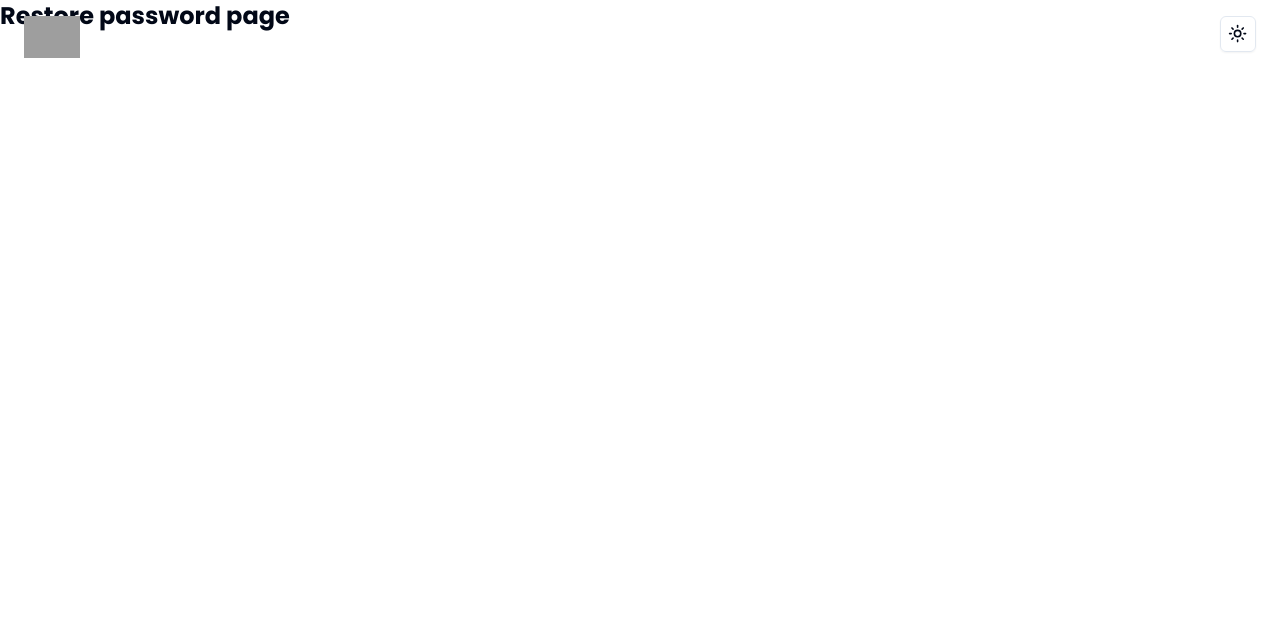
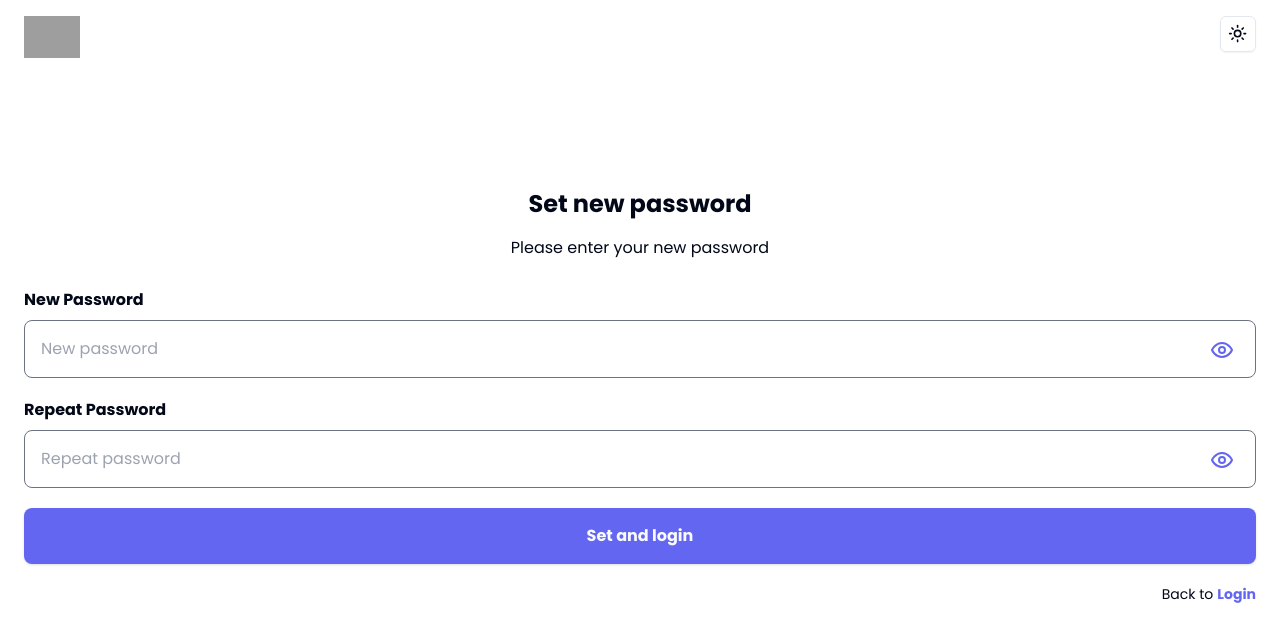
Before and after one commit to capricornus44/medicare, a Next.js app: page /restore-password in a window 1280 px wide. Shown: the top 642 px of the page. Built offline with nearby package versions, Linux system fonts and the light colour scheme; grey boxes are pictures that could not be loaded.

Commit message:
add ui of restore password page with 3 forms

```diff
--- a/app/(auth)/restore-password/page.tsx
+++ b/app/(auth)/restore-password/page.tsx
@@ -1,9 +1,23 @@
+'use client'
+import { useSearchParams } from 'next/navigation'
+
+import NewPasswordForm from '@/components/new-password-form'
+import RestorePasswordForm from '@/components/restore-password-form'
+import SendOtpForm from '@/components/send-otp-form'
+
 export default function RestorePassword() {
+	const searchParams = useSearchParams()
+	const step = searchParams.get('step')
+
 	return (
-		<main>
-			<section>
-				<h1 className='text-2xl font-bold'>Restore password page</h1>
-			</section>
-		</main>
+		<section className='container flex h-full flex-col justify-center'>
+			{step === '1' ? (
+				<RestorePasswordForm />
+			) : step === '2' ? (
+				<SendOtpForm />
+			) : (
+				<NewPasswordForm />
+			)}
+		</section>
 	)
 }
--- a/components/login-form.tsx
+++ b/components/login-form.tsx
@@ -44,7 +44,7 @@ const LoginForm = () => {
 	}
 
 	return (
-		<form onSubmit={handleSubmit(onSubmit)}>
+		<form onSubmit={handleSubmit(onSubmit)} className='grid'>
 			<div className='mb-2 grid gap-4'>
 				<FormInput
 					type='email'
@@ -63,8 +63,8 @@ const LoginForm = () => {
 			</div>
 
 			<Link
-				href='/restore-password'
-				className='mb-4 flex justify-end text-sm text-indigo-500'
+				href='/restore-password?step=1'
+				className='mb-4 justify-self-end text-sm text-indigo-500'
 			>
 				Forgot your password?
 			</Link>
--- /dev/null
+++ b/components/new-password-form.tsx
@@ -0,0 +1,71 @@
+import { zodResolver } from '@hookform/resolvers/zod'
+import Link from 'next/link'
+import { useRouter } from 'next/navigation'
+import { SubmitHandler, useForm } from 'react-hook-form'
+
+import {
+	restorePasswordStep3Data,
+	restorePasswordStep3Schema
+} from '@/lib/validation/restore-password-schema'
+
+import FormInput from './shared/form-input'
+import { Button } from './ui/button'
+
+const NewPasswordForm = () => {
+	const { push } = useRouter()
+	const {
+		register,
+		handleSubmit,
+		formState: { errors, isSubmitting }
+	} = useForm<restorePasswordStep3Data>({
+		resolver: zodResolver(restorePasswordStep3Schema)
+	})
+
+	const onSubmit: SubmitHandler<restorePasswordStep3Data> = async data => {
+		console.log('data ==>', data)
+		push('/login')
+	}
+
+	return (
+		<form onSubmit={handleSubmit(onSubmit)} className='grid'>
+			<h1 className='mb-4 text-pretty text-center text-2xl font-bold'>
+				Set new password
+			</h1>
+			<p className='mb-7 text-balance text-center text-base font-medium'>
+				Please enter your new password
+			</p>
+
+			<div className='mb-4 grid gap-4'>
+				<FormInput
+					type='password'
+					label='new password'
+					register={register('password')}
+					error={errors.password?.message}
+					placeholder='New password'
+				/>
+				<FormInput
+					type='password'
+					label='repeat password'
+					register={register('confirm_password')}
+					error={errors.confirm_password?.message}
+					placeholder='Repeat password'
+				/>
+			</div>
+
+			<Button
+				disabled={isSubmitting}
+				type='submit'
+				className='mb-3 w-full rounded-lg bg-indigo-500 text-base font-bold disabled:pointer-events-none disabled:opacity-40'
+			>
+				{isSubmitting ? 'Submitting...' : 'Set and login'}
+			</Button>
+
+			<Link href='/login' className='justify-self-end py-2 text-sm'>
+				Back to
+				<span className='ml-1 font-semibold text-indigo-500'>Login</span>
+			</Link>
+		</form>
+	)
+}
+
+export default NewPasswordForm
--- a/components/register-form.tsx
+++ b/components/register-form.tsx
@@ -47,7 +47,7 @@ const RegisterForm = () => {
 	}
 
 	return (
-		<form onSubmit={handleSubmit(onSubmit)}>
+		<form onSubmit={handleSubmit(onSubmit)} className='grid'>
 			<div className='mb-4 grid gap-4'>
 				<FormInput
 					label='Name'
@@ -94,7 +94,7 @@ const RegisterForm = () => {
 				{isSubmitting ? 'Submitting...' : 'Register'}
 			</Button>
 
-			<Link href='/login' className='flex justify-end py-2 text-sm'>
+			<Link href='/login' className='justify-self-end py-2 text-sm'>
 				Back to
 				<span className='ml-1 font-semibold text-indigo-500'>Login</span>
 			</Link>
--- /dev/null
+++ b/components/restore-password-form.tsx
@@ -0,0 +1,63 @@
+import { zodResolver } from '@hookform/resolvers/zod'
+import Link from 'next/link'
+import { useRouter } from 'next/navigation'
+import { SubmitHandler, useForm } from 'react-hook-form'
+
+import {
+	restorePasswordStep1Data,
+	restorePasswordStep1Schema
+} from '@/lib/validation/restore-password-schema'
+
+import FormInput from './shared/form-input'
+import { Button } from './ui/button'
+
+const RestorePasswordForm = () => {
+	const { push } = useRouter()
+	const {
+		register,
+		handleSubmit,
+		formState: { errors, isSubmitting }
+	} = useForm<restorePasswordStep1Data>({
+		resolver: zodResolver(restorePasswordStep1Schema)
+	})
+
+	const onSubmit: SubmitHandler<restorePasswordStep1Data> = async data => {
+		console.log('data ==>', data)
+		push('/restore-password?step=2')
+	}
+
+	return (
+		<form onSubmit={handleSubmit(onSubmit)} className='grid'>
+			<h1 className='mb-4 text-pretty text-center text-2xl font-bold'>
+				Forgot your password?
+			</h1>
+			<p className='mb-7 text-balance text-center text-base font-medium'>
+				Please enter your email address. We will send a code to change your
+				password
+			</p>
+
+			<FormInput
+				type='email'
+				label='email address'
+				register={register('email')}
+				error={errors.email?.message}
+				placeholder='Enter email'
+			/>
+
+			<Button
+				disabled={isSubmitting}
+				type='submit'
+				className='mb-3 mt-4 w-full rounded-lg bg-indigo-500 text-base font-bold disabled:pointer-events-none disabled:opacity-40'
+			>
+				{isSubmitting ? 'Submitting...' : 'Send code'}
+			</Button>
+
+			<Link href='/login' className='justify-self-end py-2 text-sm'>
+				Back to
+				<span className='ml-1 font-semibold text-indigo-500'>Login</span>
+			</Link>
+		</form>
+	)
+}
+
+export default RestorePasswordForm
--- /dev/null
+++ b/components/send-otp-form.tsx
@@ -0,0 +1,70 @@
+import { zodResolver } from '@hookform/resolvers/zod'
+import { RotateCwIcon } from 'lucide-react'
+import Link from 'next/link'
+import { useRouter } from 'next/navigation'
+import { SubmitHandler, useForm } from 'react-hook-form'
+
+import {
+	restorePasswordStep2Data,
+	restorePasswordStep2Schema
+} from '@/lib/validation/restore-password-schema'
+
+import FormInput from './shared/form-input'
+import { Button } from './ui/button'
+
+const SendOtpForm = () => {
+	const { push } = useRouter()
+	const {
+		register,
+		handleSubmit,
+		formState: { errors, isSubmitting }
+	} = useForm<restorePasswordStep2Data>({
+		resolver: zodResolver(restorePasswordStep2Schema)
+	})
+
+	const onSubmit: SubmitHandler<restorePasswordStep2Data> = async data => {
+		console.log('data ==>', data)
+		push('/restore-password?step=3')
+	}
+
+	return (
+		<form onSubmit={handleSubmit(onSubmit)} className='grid'>
+			<h1 className='mb-4 text-pretty text-center text-2xl font-bold'>
+				Check your email
+			</h1>
+			<p className='mb-7 text-balance text-center text-base font-medium'>
+				We emailed a confirmation code with 4 numbers to user.email@gmail.com
+			</p>
+
+			<FormInput
+				type='text'
+				label='OTP'
+				register={register('otp')}
+				error={errors.otp?.message}
+				placeholder='Enter OTP'
+			/>
+
+			<Button
+				variant='ghost'
+				className='mx-auto my-4 flex items-center justify-center gap-2 bg-transparent p-0 text-base'
+			>
+				Resend code <RotateCwIcon className='text-amber-500' />
+			</Button>
+
+			<Button
+				disabled={isSubmitting}
+				type='submit'
+				className='mb-3 w-full rounded-lg bg-indigo-500 text-base font-bold disabled:pointer-events-none disabled:opacity-40'
+			>
+				{isSubmitting ? 'Submitting...' : 'Verify'}
+			</Button>
+
+			<Link href='/login' className='justify-self-end py-2 text-sm'>
+				Back to
+				<span className='ml-1 font-semibold text-indigo-500'>Login</span>
+			</Link>
+		</form>
+	)
+}
+
+export default SendOtpForm
--- a/components/shared/form-input.tsx
+++ b/components/shared/form-input.tsx
@@ -44,6 +44,7 @@ const FormInput = ({
 
 				{type === 'password' && (
 					<Button
+						type='button'
 						onClick={toggleVisible}
 						variant='ghost'
 						size='icon'
--- /dev/null
+++ b/lib/validation/restore-password-schema.ts
@@ -0,0 +1,36 @@
+import z from 'zod'
+
+export const restorePasswordStep1Schema = z.object({
+	email: z.string().min(1, { message: 'Email is required' }).email({
+		message: 'Must be a valid email'
+	})
+})
+
+export const restorePasswordStep2Schema = z.object({
+	otp: z.string().length(4, { message: 'OTP must be 4 characters' })
+})
+
+export const restorePasswordStep3Schema = z
+	.object({
+		password: z
+			.string()
+			.min(6, { message: 'Password must be at least 6 characters' })
+			.max(20, { message: 'Password must be maximum 20 characters' }),
+		confirm_password: z
+			.string()
+			.min(1, { message: 'Confirm Password is required' })
+	})
+	.refine(data => data.password === data.confirm_password, {
+		path: ['confirm_password'],
+		message: "Password don't match"
+	})
+
+export type restorePasswordStep1Data = z.infer<
+	typeof restorePasswordStep1Schema
+>
+export type restorePasswordStep2Data = z.infer<
+	typeof restorePasswordStep2Schema
+>
+export type restorePasswordStep3Data = z.infer<
+	typeof restorePasswordStep3Schema
+>
```
